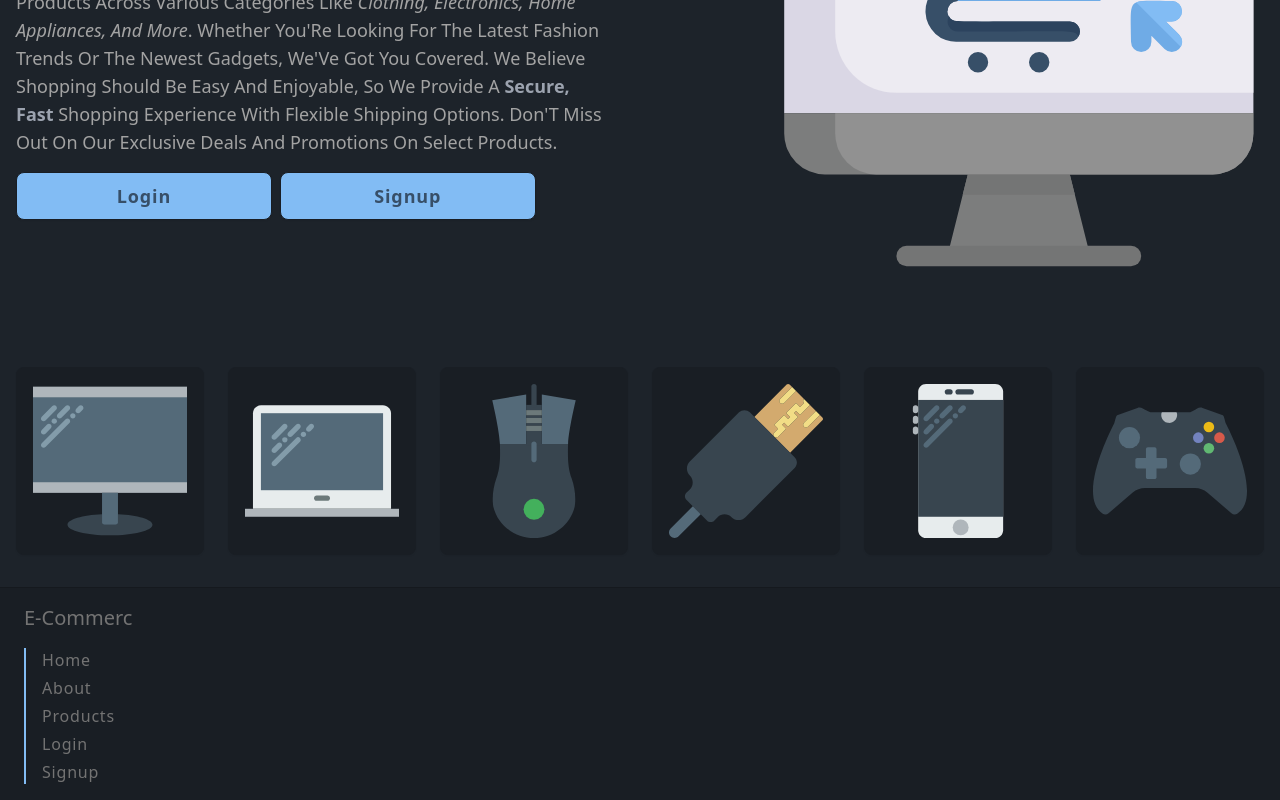
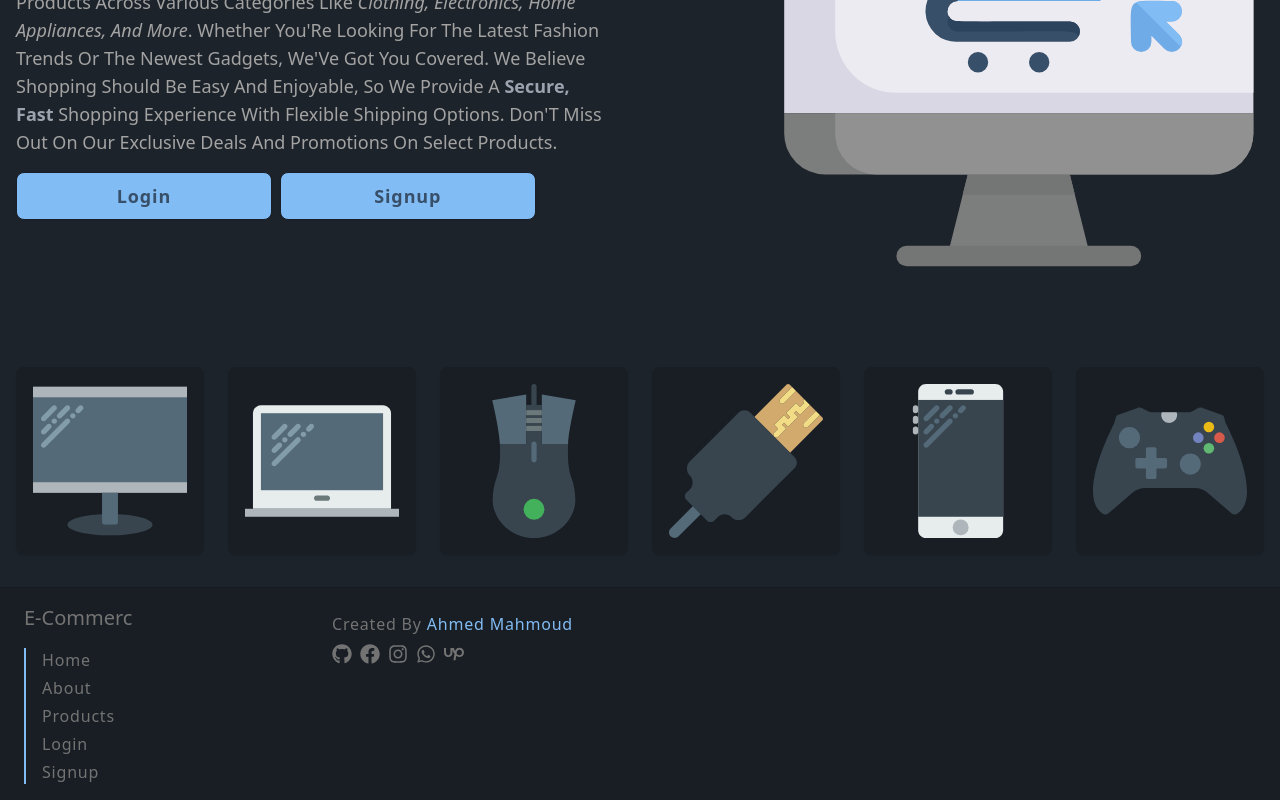
Before and after one commit to A7emdMa7moud/e-commerce-frontend-4, a Next.js app: page / in a window 1280 px wide. Shown: the part 363-1163 px from the top of the page. Built offline with nearby package versions, Linux system fonts and the light colour scheme.

Commit message:
a lot of edits

```diff
--- a/app/_components/Footer.jsx
+++ b/app/_components/Footer.jsx
@@ -1,4 +1,12 @@
 import Link from "next/link";
+import {
+  FaFacebook,
+  FaFileVideo,
+  FaGithub,
+  FaInstagram,
+  FaWhatsapp,
+} from "react-icons/fa";
+import { FaFileCircleExclamation, FaUpwork } from "react-icons/fa6";
 
 export default function Footer() {
   return (
@@ -14,6 +22,18 @@ export default function Footer() {
             <Link href={"/"}>signup</Link>
           </ul>
         </div>
+        <div className="col-span-3">
+          <p className="py-2 tracking-wider font-medium capitalize">
+            created by <span className="text-main"> ahmed mahmoud</span>
+          </p>
+          <div className="flex gap-2 hover:*:text-main  *:cursor-pointer">
+            <FaGithub size={20} />
+            <FaFacebook size={20} />
+            <FaInstagram size={20} />
+            <FaWhatsapp size={20} />
+            <FaUpwork size={20} />
+          </div>
+        </div>
       </div>
     </footer>
   );
--- /dev/null
+++ b/app/about/layout.jsx
@@ -0,0 +1,11 @@
+import React from "react";
+
+export const metadata = {
+  title: "About",
+};
+
+function layout({ children }) {
+  return <>{children}</>;
+}
+
+export default layout;
--- a/app/layout.jsx
+++ b/app/layout.jsx
@@ -15,8 +15,8 @@ const geistMono = localFont({
   weight: "100 900",
 });
 export const metadata = {
-  title: "e-commerce",
-  description: "e-commerce",
+  title: "home",
+  description: "commerce bouid by ahmed mahmoud",
 };
 export default function RootLayout({ children }) {
   return (
--- /dev/null
+++ b/app/login/layout.jsx
@@ -0,0 +1,11 @@
+import React from "react";
+
+export const metadata = {
+  title: "login",
+};
+
+function layout({ children }) {
+  return <>{children}</>;
+}
+
+export default layout;
--- a/app/page.jsx
+++ b/app/page.jsx
@@ -1,6 +1,8 @@
 "use client";
 import Link from "next/link";
 import { useEffect, useState } from "react";
+
+
 
 export default function Home() {
   const [token, setToken] = useState();
--- /dev/null
+++ b/app/services/layout.jsx
@@ -0,0 +1,11 @@
+import React from "react";
+
+export const metadata = {
+  title: "services",
+};
+
+function layout({ children }) {
+  return <>{children}</>;
+}
+
+export default layout;
--- /dev/null
+++ b/app/signup/layout.jsx
@@ -0,0 +1,11 @@
+import React from "react";
+
+export const metadata = {
+  title: "signup",
+};
+
+function layout({ children }) {
+  return <>{children}</>;
+}
+
+export default layout;
```
